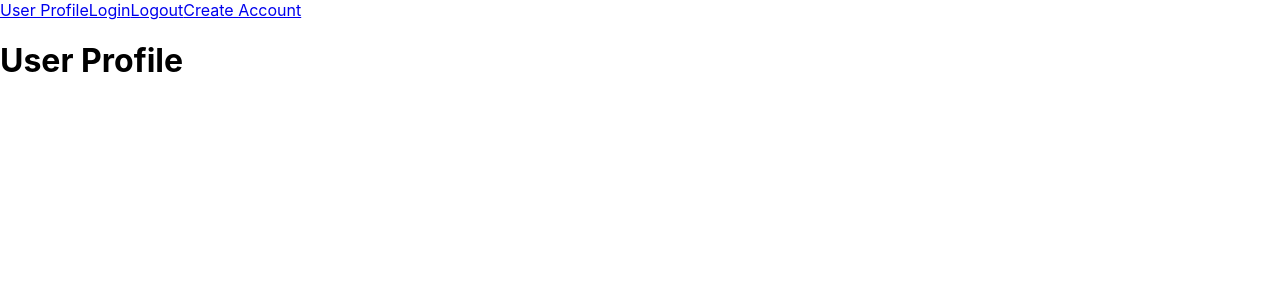
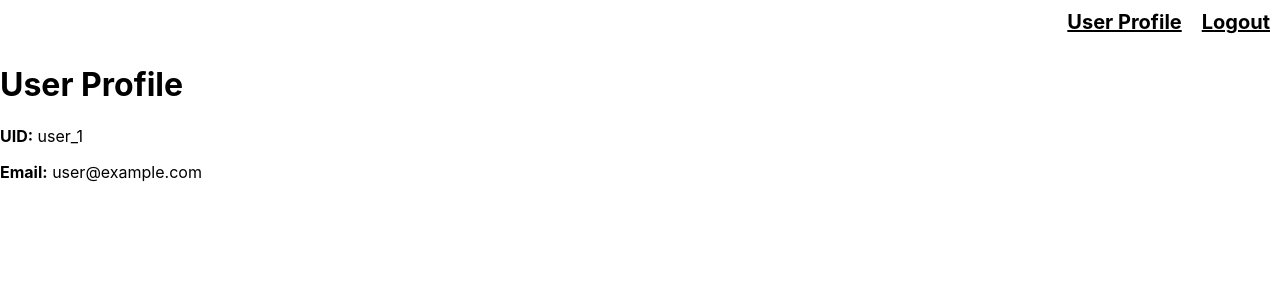
Before and after one commit to cmm1156/Dynamic-Web-Exercise-Five, a React (Create React App) app: page / in a window 1280 px wide. Shown: the top 300 px of the page. Built offline with nearby package versions, Linux system fonts and the light colour scheme; no server answers; sample sign-in values are in the browser's storage.

Commit message:
Add user info and logout

```diff
--- a/src/App.css
+++ b/src/App.css
@@ -10,5 +10,22 @@
 }
 
 .Header nav a {
-  padding: 10px;
+  color: black;
+  cursor: pointer;
+  font-size: 20px;
+  font-weight: bold;
+  display: block;
+  margin: 10px;
+  text-decoration: underline;
 }
+
+.SignupForm {
+  display: flex;
+  flex-direction: column;
+}
+
+.SignupForm input,
+.SignupForm button {
+  margin-bottom: 30px;
+  max-width: 300px;
+}
--- a/src/App.js
+++ b/src/App.js
@@ -27,7 +27,7 @@ const firebaseConfig = {
 function App() {
   const [loggedIn, setLoggedIn] = useState(false); // boolean to determine if logged in or not
   const [loading, setLoading] = useState(true); // is page loading?
-  // const [userInformation, setUserInformation] = useState({});
+  const [userInformation, setUserInformation] = useState({});
 
   useEffect(() => {
     // If firebase is not already initialized
@@ -37,6 +37,21 @@ function App() {
     }
   }, [firebaseConfig]);
 
+  // check to see if use is logged in...
+  useEffect(() => {
+    firebase.auth().onAuthStateChanged(function (user) {
+      // console.log({ user });
+      if (user) {
+        // User is logged in
+        setLoggedIn(true);
+        setUserInformation(user);
+      } else {
+        setLoggedIn(false);
+      }
+      setLoading(false);
+    });
+  }, []);
+
   // Function for logging in
   function LoginFunction(e) {
     // This is what you will run when you want to log in
@@ -44,7 +59,6 @@ function App() {
     const email = e.currentTarget.loginEmail.value;
     const password = e.currentTarget.loginPassword.value;
 
-    // console.log(email, password);
     firebase
       .auth()
       .signInWithEmailAndPassword(email, password)
@@ -60,6 +74,16 @@ function App() {
   //Function for logging out
   function LogoutFunction() {
     // Function to run when you want to log out...
+    firebase
+      .auth()
+      .signOut()
+      .then(function () {
+        setLoggedIn(false);
+        setUserInformation();
+      })
+      .catch(function (error) {
+        console.log("LOGOUT ERROR", error);
+      });
   }
 
   // Function for creating an account
@@ -81,18 +105,37 @@ function App() {
       });
   }
 
+  console.log({ loggedIn, loading });
+
+  if (loading) return null;
+
   return (
     <div className="App">
       <Header loggedIn={loggedIn} LogoutFunction={LogoutFunction} />
       <Router>
         <Route exact path="/login">
-          <Login LoginFunction={LoginFunction} />
+          {/* If someone is logged in, do not take them to login page - take them to User Profile */}
+          {!loggedIn ? (
+            <Login LoginFunction={LoginFunction} />
+          ) : (
+            <Redirect to="/" />
+          )}
         </Route>
         <Route exact path="/create-account">
-          <CreateAccount CreateAccountFunction={CreateAccountFunction} />
+          {/* If someone is logged in, do not take them to create account page - take them to User Profile */}
+          {!loggedIn ? (
+            <CreateAccount CreateAccountFunction={CreateAccountFunction} />
+          ) : (
+            <Redirect to="/" />
+          )}
         </Route>
         <Route exact path="/">
-          <UserProfile />
+          {/* if someone is not logged in, do not take them to User Profile page - take them to Login Page */}
+          {!loggedIn ? (
+            <Redirect to="/login" />
+          ) : (
+            <UserProfile userInformation={userInformation} />
+          )}
         </Route>
       </Router>
     </div>
--- a/src/components/Header.js
+++ b/src/components/Header.js
@@ -1,13 +1,21 @@
 import React from "react";
+// import LogoutFunction from "../App.js";
 
-function Header() {
+function Header({ loggedIn, LogoutFunction }) {
   return (
-    <header>
+    <header className="Header">
       <nav>
-        <a href="/">User Profile</a>
-        <a href="/login">Login</a>
-        <a href="/logout">Logout</a>
-        <a href="/create-account">Create Account</a>
+        {loggedIn ? (
+          <>
+            <a href="/">User Profile</a>
+            <a onClick={() => LogoutFunction()}>Logout</a>
+          </>
+        ) : (
+          <>
+            <a href="/login">Login</a>
+            <a href="/create-account">Create Account</a>
+          </>
+        )}
       </nav>
     </header>
   );
--- a/src/components/UserProfileComponent.js
+++ b/src/components/UserProfileComponent.js
@@ -1,7 +1,16 @@
 import React from "react";
 
-function UserProfileComponent() {
-  return <div></div>;
+function UserProfileComponent({ userInformation }) {
+  return (
+    <div>
+      <p>
+        <strong>UID:</strong> {userInformation.uid}
+      </p>
+      <p>
+        <strong>Email:</strong> {userInformation.email}
+      </p>
+    </div>
+  );
 }
 
 export default UserProfileComponent;
--- a/src/containers/Login.js
+++ b/src/containers/Login.js
@@ -5,7 +5,7 @@ function Login() {
   return (
     <div>
       <h1>Login</h1>
-      <LoginForm LoginFunction={LoginFunction} />
+      <LoginForm LoginFunction={LoginForm} />
     </div>
   );
 }
--- a/src/containers/UserProfile.js
+++ b/src/containers/UserProfile.js
@@ -1,9 +1,11 @@
 import React from "react";
+import UserProfileComponent from "../components/UserProfileComponent";
 
-function UserProfile() {
+function UserProfile({ userInformation }) {
   return (
     <div>
       <h1>User Profile</h1>
+      <UserProfileComponent userInformation={userInformation} />
     </div>
   );
 }
```
Also changed, not shown: 1 other file (tests, documents, lock files or other folders).
